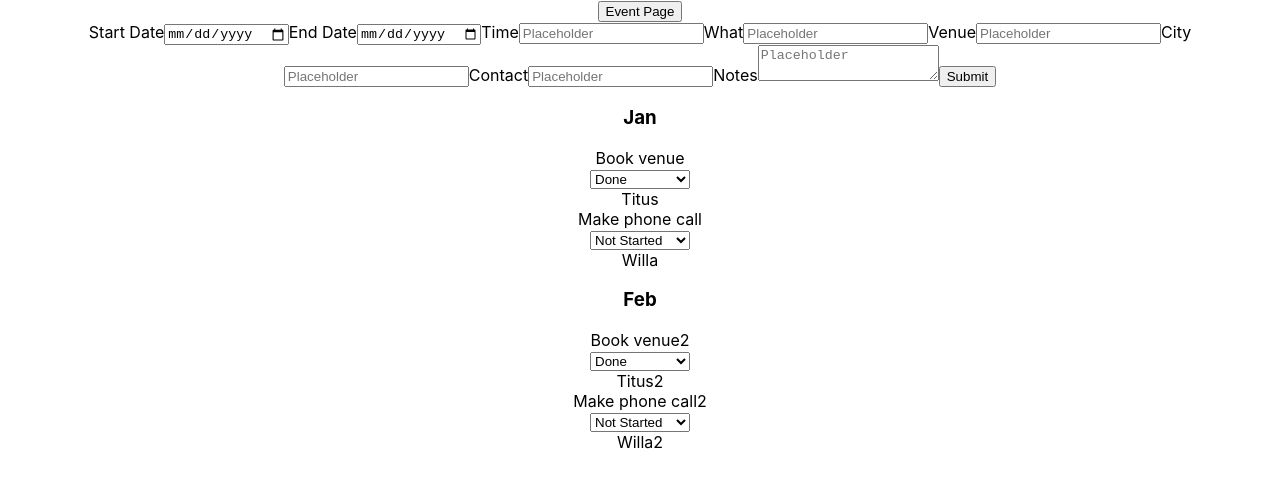
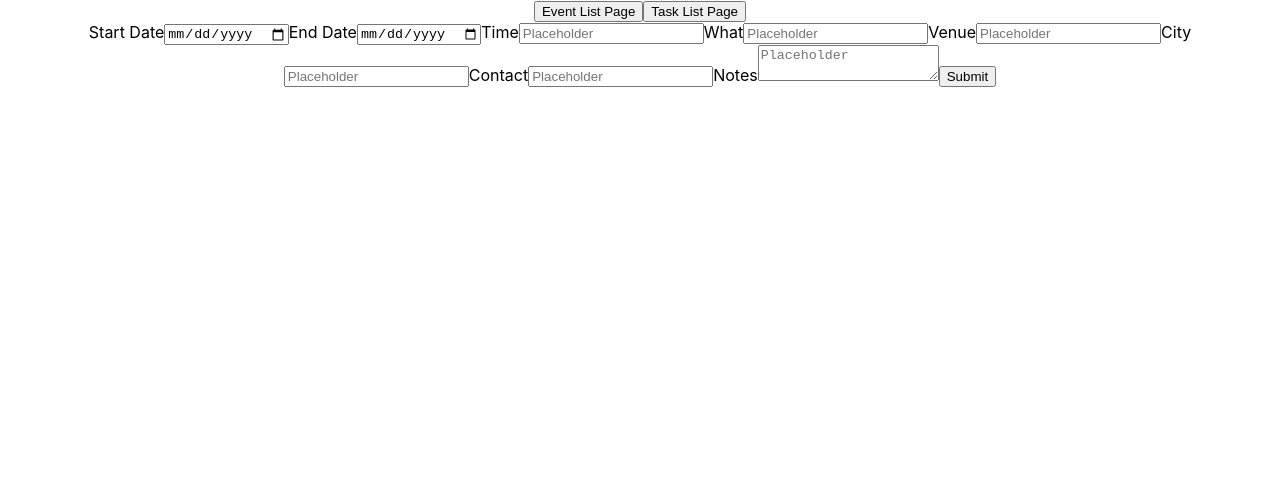
Before and after one commit to Willa2023/SGCNZ-dashboard, a React (Create React App) app: page /add in a window 1280 px wide. Shown: the top 488 px of the page. Built offline with nearby package versions, Linux system fonts and the light colour scheme.

Commit message:
add tabs in main page

```diff
--- a/src/App.js
+++ b/src/App.js
@@ -12,11 +12,11 @@ function App() {
       <div className="App">
         <NavBar />
         <Routes>
-          <Route path="/" element={<DateEvent />} />
+          <Route path="/eventlist" element={<DateEvent />} />
           <Route path="/edit" element={<EditEventForm />} />
           <Route path="/add" element={<AddEventForm />} />
+          <Route path="/tasklist" element={<TaskOverviewForm />} />
         </Routes>
-        <TaskOverviewForm />
       </div>
     </Router>
   );
--- a/src/Components/NavBar.js
+++ b/src/Components/NavBar.js
@@ -4,8 +4,11 @@ import { Link } from "react-router-dom";
 export default function NavBar() {
   return (
     <div>
-      <Link to="/">
-        <button>Event Page</button>
+      <Link to="/eventlist">
+        <button>Event List Page</button>
+      </Link>
+      <Link to="/tasklist">
+        <button>Task List Page</button>
       </Link>
     </div>
   );
```
